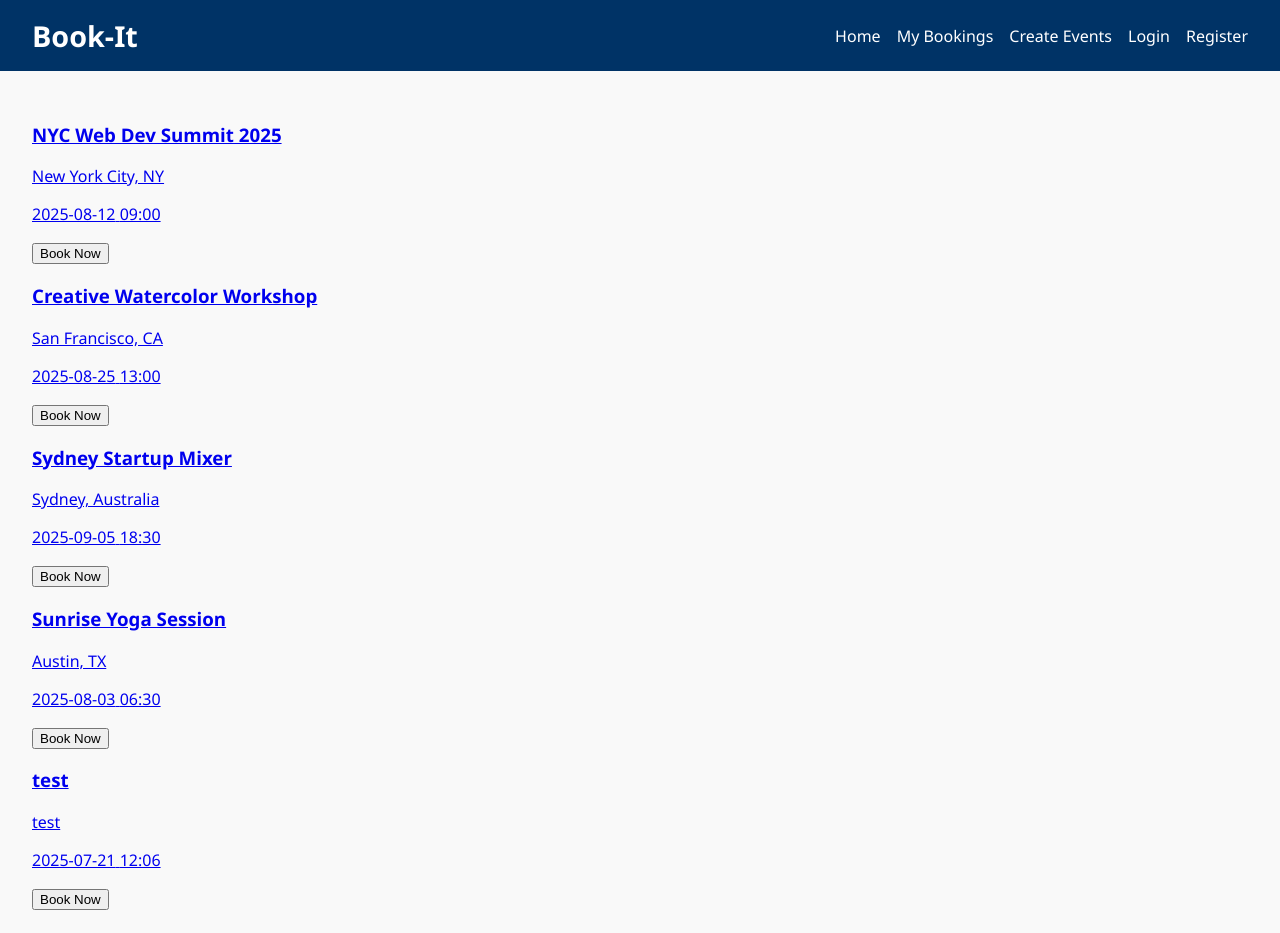
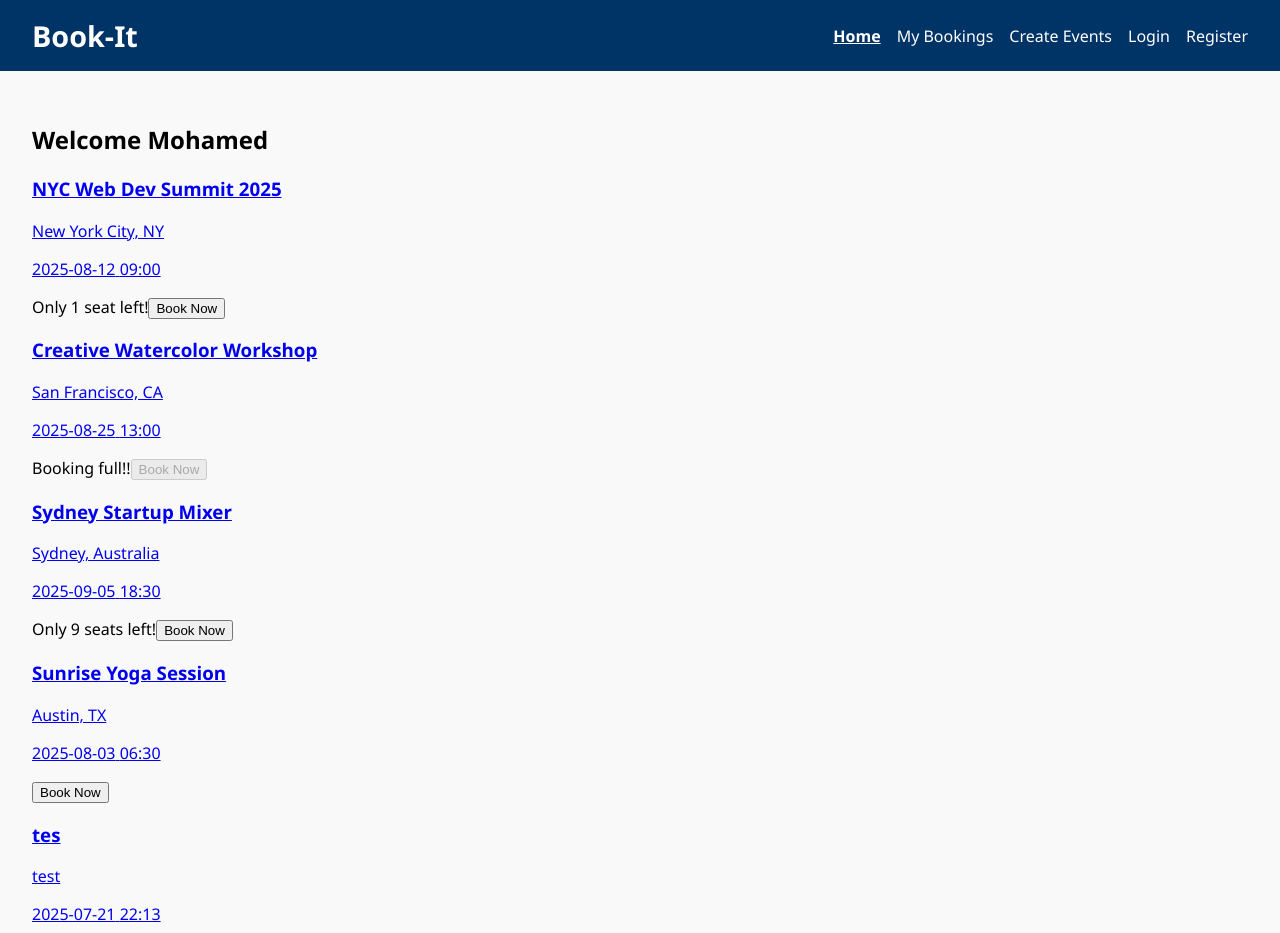
Before and after one commit to sharfrasaqsan/react-book-it, a React (Create React App) app: page / in a window 1280 px wide. Shown: the top 933 px of the page. Built offline with nearby package versions, Linux system fonts and the light colour scheme; data requests are answered from the project's data file.

Commit message:
toast added

```diff
--- a/data/db.json
+++ b/data/db.json
@@ -26,7 +26,7 @@
       "location": "New York City, NY",
       "date": "2025-08-12",
       "time": "09:00",
-      "capacity": 50,
+      "capacity": 1,
       "createdAt": "2025-07-12 02:30:00PM",
       "updatedAt": "",
       "organizerId": "user001",
@@ -39,7 +39,7 @@
       "location": "San Francisco, CA",
       "date": "2025-08-25",
       "time": "13:00",
-      "capacity": 20,
+      "capacity": 0,
       "createdAt": "2025-07-12 02:30:00PM",
       "updatedAt": "",
       "organizerId": "user001",
@@ -52,7 +52,7 @@
       "location": "Sydney, Australia",
       "date": "2025-09-05",
       "time": "18:30",
-      "capacity": 100,
+      "capacity": 9,
       "createdAt": "2025-07-14 04:00:00PM",
       "updatedAt": "",
       "organizerId": "user001",
@@ -72,51 +72,14 @@
       "bookedUsers": []
     },
     {
-      "id": "5ea5",
-      "title": "test",
+      "id": "32aa",
+      "title": "tes",
       "description": "test",
       "location": "test",
       "date": "2025-07-21",
-      "time": "12:06",
-      "capacity": "200",
-      "createdAt": "2025-07-20 02:06:51 PM",
-      "organizerId": null,
-      "bookedUsers": []
-    },
-    {
-      "id": "bbc3",
-      "title": "11",
-      "description": "da",
-      "location": "21",
-      "date": "2025-07-21",
-      "time": "13:08",
-      "capacity": "20",
-      "createdAt": "2025-07-20 02:08:54 PM",
-      "organizerId": null,
-      "bookedUsers": []
-    },
-    {
-      "id": "6aaf",
-      "title": "test",
-      "description": "test",
-      "location": "test",
-      "date": "2025-07-20",
-      "time": "19:10",
-      "capacity": 20,
-      "createdAt": "2025-07-20 02:10:12 PM",
-      "organizerId": null,
-      "bookedUsers": [],
-      "updatedAt": "2025-07-20 02:20:12 PM"
-    },
-    {
-      "id": "1f51",
-      "title": "tes",
-      "description": "tes",
-      "location": "tes",
-      "date": "2025-07-20",
-      "time": "09:10",
-      "capacity": "20",
-      "createdAt": "2025-07-20 02:10:34 PM",
+      "time": "22:13",
+      "capacity": "22",
+      "createdAt": "2025-07-20 08:13:32 PM",
       "organizerId": null,
       "bookedUsers": []
     }
--- a/package.json
+++ b/package.json
@@ -12,9 +12,11 @@
     "lucide-react": "^0.525.0",
     "react": "^19.1.0",
     "react-dom": "^19.1.0",
+    "react-helmet": "^6.1.0",
     "react-icons": "^5.5.0",
     "react-router-dom": "^7.7.0",
     "react-scripts": "5.0.1",
+    "react-toastify": "^11.0.5",
     "web-vitals": "^2.1.4"
   },
   "scripts": {
--- a/public/index.html
+++ b/public/index.html
@@ -24,7 +24,7 @@
       work correctly both with client-side routing and a non-root public URL.
       Learn how to configure a non-root public URL by running `npm run build`.
     -->
-    <title>Book-it | Book your events</title>
+    <title>React App</title>
   </head>
   <body>
     <noscript>You need to enable JavaScript to run this app.</noscript>
--- a/src/App.css
+++ b/src/App.css
@@ -1,5 +1,3 @@
-/* src/App.css */
-
 body,
 html {
   margin: 0;
--- a/src/App.js
+++ b/src/App.js
@@ -10,6 +10,8 @@ import MyBookings from "./pages/MyBookings";
 import EditEvent from "./pages/EditEvent";
 import CreateEvent from "./pages/CreateEvent";
 import NotFound from "./pages/NotFound";
+import { ToastContainer } from "react-toastify";
+import "react-toastify/dist/ReactToastify.css";
 
 const App = () => {
   return (
@@ -28,6 +30,7 @@ const App = () => {
         </Routes>
       </main>
       <Footer />
+      <ToastContainer position="top-right" autoClose={4000} />
     </div>
   );
 };
--- a/src/components/Event.js
+++ b/src/components/Event.js
@@ -4,18 +4,39 @@ import { useData } from "../context/DataContext";
 const Event = ({ event }) => {
   const { handleBookEvent } = useData();
 
+  if (!event) return <p>Loading...</p>;
+
   return (
     <div>
       <>
         <Link to={`/event/${event.id}`}>
           <h3>{event.title}</h3>
+
           <p>{event.location}</p>
           <p>
             <span>{event.date}</span> <span>{event.time}</span>
           </p>
         </Link>
       </>
-      <button type="submit" onClick={() => handleBookEvent(event.id)}>
+
+      {event.capacity === 0 ? (
+        <span>Booking full!!</span>
+      ) : (
+        <span>
+          {event.capacity < 10
+            ? `Only ${event.capacity} ${
+                event.capacity === 1 ? "seat" : "seats"
+              } left!`
+            : null}
+        </span>
+      )}
+
+      <button
+        type="submit"
+        onClick={() => handleBookEvent(event.id)}
+        disabled={event.capacity === 0}
+        title={event.capacity === 0 ? "This event is full right now!" : null}
+      >
         Book Now
       </button>
     </div>
--- a/src/components/Header.js
+++ b/src/components/Header.js
@@ -1,7 +1,7 @@
 // src/components/Header.js
 import { useState } from "react";
 import "../styles/Header.css";
-import { Link } from "react-router-dom";
+import { Link, NavLink } from "react-router-dom";
 
 const Header = () => {
   const [menuOpen, setMenuOpen] = useState(false);
@@ -21,20 +21,31 @@ const Header = () => {
       <nav className={`nav ${menuOpen ? "open" : ""}`}>
         <ul>
           <li>
-            <Link to="/">Home</Link>
+            <NavLink
+              to="/"
+              className={({ isActive }) => (isActive ? "active" : "")}
+            >
+              Home
+            </NavLink>
           </li>
+
+          <>
             <li>
               <Link to="/my-bookings">My Bookings</Link>
             </li>
             <li>
               <Link to="/create">Create Events</Link>
             </li>
+          </>
+
+          <>
             <li>
               <Link to="/login">Login</Link>
             </li>
             <li>
               <Link to="/register">Register</Link>
             </li>
+          </>
         </ul>
       </nav>
     </header>
--- a/src/context/DataContext.js
+++ b/src/context/DataContext.js
@@ -1,7 +1,8 @@
 import { createContext, useContext, useEffect, useState } from "react";
 import request from "../api/request";
-import { format, isBefore, isValid, parseISO } from "date-fns";
+import { format } from "date-fns";
 import { useNavigate } from "react-router-dom";
+import { toast } from "react-toastify";
 
 const DataContext = createContext();
 
@@ -44,7 +45,7 @@ export const DataProvider = ({ children }) => {
         if (!res.data) return;
         setEvents(res.data);
       } catch (err) {
-        alert("Failed to fetch events. " + err.message);
+        toast.error("Failed to fetch Events. " + err.message);
       } finally {
         setLoading(false);
       }
@@ -62,7 +63,7 @@ export const DataProvider = ({ children }) => {
         if (!res.data) return;
         setUsers(res.data);
       } catch (err) {
-        alert("Failed to fetch users. " + err.message);
+        toast.error("Failed to fetch Users. " + err.message);
       } finally {
         setLoading(false);
       }
@@ -80,7 +81,7 @@ export const DataProvider = ({ children }) => {
         if (!res.data) return;
         setBookings(res.data);
       } catch (err) {
-        alert("Failed to fetch Bookings. " + err.message);
+        toast.error("Failed to fetch Bookings. " + err.message);
       } finally {
         setLoading(false);
       }
@@ -99,13 +100,13 @@ export const DataProvider = ({ children }) => {
       !createFormData.location ||
       !createFormData.capacity
     ) {
-      return alert("Please fill in all the fields.");
+      return toast.error("Please fill in all the fields.");
     }
 
     // Check if date and time are valid
     const now = new Date();
     if (!createFormData.date || !createFormData.time) {
-      return alert("Please select both date and time.");
+      return toast.error("Please select both date and time.");
     }
     // Combine date and time like: "2025-07-20T14:30"
     const eventDateTimeString = `${createFormData.date}T${createFormData.time}`;
@@ -113,16 +114,16 @@ export const DataProvider = ({ children }) => {
     const eventDateTime = new Date(eventDateTimeString);
     // Check if it's a valid date
     if (isNaN(eventDateTime.getTime())) {
-      return alert("Invalid date and time.");
+      return toast.error("Invalid date and time.");
     }
     // Compare with current date and time
     if (eventDateTime < now) {
-      return alert("Event date and time must be in the future.");
+      return toast.error("Event date and time must be in the future.");
     }
 
     // Check if capacity is greater than 0
     if (createFormData.capacity <= 0) {
-      return alert("Capacity must be greater than 0.");
+      return toast.error("Capacity must be greater than 0.");
     }
 
     try {
@@ -149,9 +150,10 @@ export const DataProvider = ({ children }) => {
         location: "",
         capacity: "",
       });
+      toast.success("Event created successfully.");
       navigate("/");
     } catch (err) {
-      alert("Event creation failed. " + err.message);
+      toast.error("Failed to create event. " + err.message);
     }
   };
 
@@ -161,9 +163,10 @@ export const DataProvider = ({ children }) => {
       await request.delete(`/events/${id}`);
       if (!events) return;
       setEvents((prev) => prev.filter((i) => i.id !== id));
+      toast.success("Event deleted successfully.");
       navigate("/");
     } catch (err) {
-      alert("Failed to delete event. " + err.message);
+      toast.error("Failed to delete event. " + err.message);
     }
   };
 
@@ -175,13 +178,13 @@ export const DataProvider = ({ children }) => {
       !editFormData.location ||
       !editFormData.capacity
     ) {
-      return alert("Please fill in all the fields.");
+      return toast.error("Please fill in all the fields.");
     }
 
     // Check if date and time are valid
     const now = new Date();
     if (!editFormData.date || !editFormData.time) {
-      return alert("Please select both date and time.");
+      return toast.error("Please select both date and time.");
     }
     // Combine date and time like: "2025-07-20T14:30"
     const eventDateTimeString = `${editFormData.date}T${editFormData.time}`;
@@ -189,16 +192,16 @@ export const DataProvider = ({ children }) => {
     const eventDateTime = new Date(eventDateTimeString);
     // Check if it's a valid date
     if (isNaN(eventDateTime.getTime())) {
-      return alert("Invalid date and time.");
+      return toast.error("Invalid date and time.");
     }
     // Compare with current date and time
     if (eventDateTime < now) {
-      return alert("Event date and time must be in the future.");
+      return toast.error("Event date and time must be in the future.");
     }
 
     // Check if capacity is greater than 0
-    if (createFormData.capacity <= 0) {
-      return alert("Capacity must be greater than 0.");
+    if (createFormData.capacity > 0) {
+      return toast.error("Capacity must be greater than 0.");
     }
 
     try {
@@ -215,9 +218,10 @@ export const DataProvider = ({ children }) => {
       const res = await request.patch(`/events/${id}`, updatedEvent);
       const updatedEvents = events.map((i) => (i.id === id ? res.data : i));
       setEvents(updatedEvents);
+      toast.success("Event updated successfully.");
       navigate(`/event/${id}`);
     } catch (err) {
-      alert("Failed to update event. " + err.message);
+      toast.error("Failed to update event. " + err.message);
     }
   };
 
@@ -248,7 +252,13 @@ export const DataProvider = ({ children }) => {
     );
 
     if (alreadyBooked || alreadyBookedEvent || alreadyBookedUser) {
-      alert("You have already booked this event");
+      toast.error("You have already booked this event.");
+      return;
+    }
+
+    const event = events.find((i) => i.id === eventId);
+    if (event.capacity === 0) {
+      toast.error("This event is fully booked.");
       return;
     }
 
@@ -302,10 +312,10 @@ export const DataProvider = ({ children }) => {
         events.map((i) => (i.id === eventId ? eventCapacityRes.data : i))
       );
 
-      alert("Event has been successfully booked!");
+      toast.success("Event booked successfully.");
       navigate("/my-bookings");
     } catch (err) {
-      alert("Event booking failed. " + err.message);
+      toast.error("Failed to book event. " + err.message);
     }
   };
 
@@ -318,7 +328,7 @@ export const DataProvider = ({ children }) => {
       );
 
       if (!bookings.length) {
-        alert("You have not booked this event. Please try again.");
+        toast.error("You have not booked any events.");
         return;
       }
 
@@ -359,10 +369,10 @@ export const DataProvider = ({ children }) => {
         events.map((i) => (i.id === eventId ? eventCapacityRes.data : i))
       );
 
-      alert("Booking canceled successfully.");
+      toast.success("Booking cancelled successfully.");
       navigate("/");
     } catch (err) {
-      alert("Failed to cancel booking. " + err.message);
+      toast.error("Failed to cancel booking. " + err.message);
     }
   };
 
--- a/src/pages/Dashboard.js
+++ b/src/pages/Dashboard.js
@@ -1,10 +1,16 @@
+import { Helmet } from "react-helmet";
 import EventList from "../components/EventList";
+import { useData } from "../context/DataContext";
 
 const Dashboard = () => {
+  const { currentUser } = useData();
+
   return (
-    <div>
+    <>
+      <h2>Welcome {currentUser.firstName}</h2>
+
       <EventList />
-    </div>
+    </>
   );
 };
 
--- a/src/pages/EventDetails.js
+++ b/src/pages/EventDetails.js
@@ -31,17 +31,32 @@ const EventDetails = () => {
       <p>
         <FaLocationDot /> {event.location}
       </p>
-      <p>Available seats: {event.capacity}</p>
+
+      {event.capacity === 0 ? (
+        <span>Booking full!!</span>
+      ) : (
+        <span>
+          Available {event.capacity === 1 ? "seat" : "seats"}: {event.capacity}
+        </span>
+      )}
+
       <p>{event.description}</p>
       <div>
-        <button onClick={() => handleBookEvent(event.id)}>Book Now</button>
-        <button onClick={() => handleCancelBooking(event.id)}>
+        <button
+          type="button"
+          onClick={() => handleBookEvent(event.id)}
+          disabled={event.capacity === 0}
+          title={event.capacity === 0 ? "This event is full right now!" : null}
+        >
+          Book Now
+        </button>
+        <button type="button" onClick={() => handleCancelBooking(event.id)}>
           Cancel Booking
         </button>
         <Link to={`/event/edit/${event.id}`}>
-          <button>Edit Event</button>
+          <button type="button">Edit Event</button>
         </Link>
-        <button onClick={() => handleDeleteEvent(event.id)}>
+        <button type="button" onClick={() => handleDeleteEvent(event.id)}>
           Delete Event
         </button>
       </div>
--- a/src/styles/Footer.css
+++ b/src/styles/Footer.css
@@ -1,8 +1,8 @@
-/* src/components/Footer.css */
-
 .footer {
   text-align: center;
   background-color: #003366;
   color: white;
   font-size: 0.9rem;
+  padding: 1rem;
+  margin-top: auto;
 }
--- a/src/styles/Header.css
+++ b/src/styles/Header.css
@@ -43,6 +43,11 @@
   text-decoration: underline;
 }
 
+.nav a.active {
+  text-decoration: underline;
+  font-weight: bold;
+}
+
 /* Hamburger button (hidden on desktop) */
 .menu-toggle {
   display: none;
```
Also changed, not shown: 1 other file (tests, documents, lock files or other folders). Lines whose indentation alone changed are shown as unchanged.
